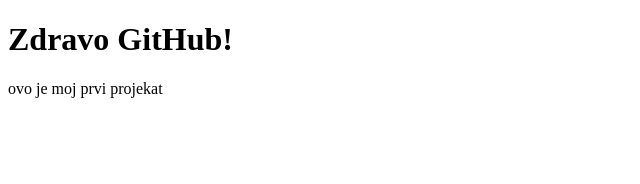
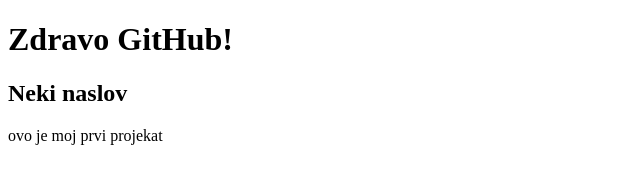
Before and after one commit to simishichs/skola, a plain HTML site: page index.html in a window 1280 px wide. Shown: the whole page, without its empty margins (0-640 px from the left). Drawn offline with Linux system fonts and the light colour scheme.

Commit message:
Update index.html

```diff
--- a/index.html
+++ b/index.html
@@ -7,6 +7,7 @@
 </head>
 <body>
     <h1>Zdravo GitHub!</h1>
+    <h2>Neki naslov</h2>
     <p>ovo je moj prvi projekat</p>
 </body>
 </html>
```
